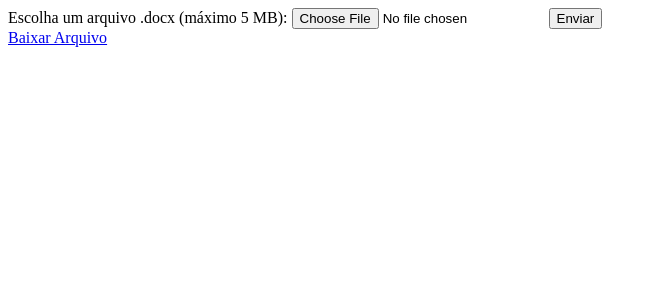
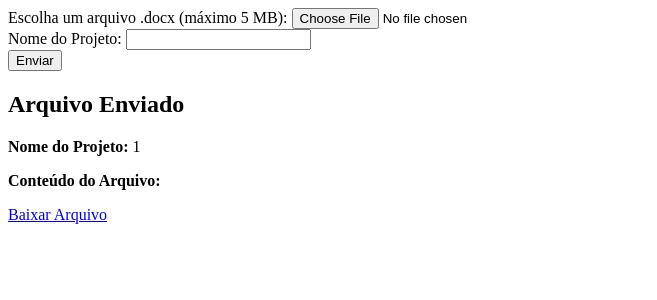
Before and after one commit to GustavoRibeiro007/iniciacaocient, a PHP site: page /autenticacao.php in a window 1280 px wide. Shown: the top 300 px of the page, without its empty margins (0-657 px from the left). Run offline with PHP 8.4, Linux system fonts and the light colour scheme; the visitor is signed in with stand-in values (Sample User, id 1).

Commit message:
upload de arquivo e criptografia feitos

```diff
--- a/iniciacaocient/php/autenticacao.php
+++ b/iniciacaocient/php/autenticacao.php
@@ -18,29 +18,27 @@ function isValidFile($file) {
     return false;
 }
 
-// Função para obter o nome do arquivo dentro do .docx
-function getFileNameFromDocx($filePath) {
+// Função para extrair o texto do arquivo .docx
+function extractTextFromDocx($filePath) {
     $zip = new ZipArchive;
+    $text = '';
     if ($zip->open($filePath) === TRUE) {
-        if (($index = $zip->locateName('docProps/core.xml')) !== false) {
+        if (($index = $zip->locateName('word/document.xml')) !== false) {
             $data = $zip->getFromIndex($index);
             $xml = simplexml_load_string($data);
-            $namespaces = $xml->getNamespaces(true);
-            $core = $xml->children($namespaces['cp']);
-            $title = (string)$core->title;
-            $zip->close();
-            return $title;
+            $text = strip_tags($xml->asXML());
         }
         $zip->close();
     }
-    return null;
+    return $text;
 }
 
 // Verifica se o formulário foi enviado
-if ($_SERVER['REQUEST_METHOD'] == 'POST' && isset($_FILES['file'])) {
+if ($_SERVER['REQUEST_METHOD'] == 'POST' && isset($_FILES['file']) && isset($_POST['projectTitle'])) {
     $file = $_FILES['file'];
+    $projectTitle = trim($_POST['projectTitle']);
 
-    if (isValidFile($file)) {
+    if (isValidFile($file) && !empty($projectTitle)) {
         $encryptedFileName = encryptFileName($file['name']) . '.docx';
         $uploadDir = '../uploads/';
         $uploadFilePath = $uploadDir . $encryptedFileName;
@@ -48,34 +46,38 @@ if ($_SERVER['REQUEST_METHOD'] == 'POST' && isset($_FILES['file'])) {
         if (move_uploaded_file($file['tmp_name'], $uploadFilePath)) {
             $_SESSION['uploadFilePath'] = $uploadFilePath;
             $_SESSION['originalFileName'] = $file['name'];
+            $_SESSION['projectTitle'] = $projectTitle;
+            $_SESSION['fileUploaded'] = true;
 
             // Inserir dados no banco de dados
             $stmt = $conn->prepare("INSERT INTO Uploads (Nome_Arquivo, Caminho_Arquivo, Tamanho, Validacao) VALUES (?, ?, ?, ?)");
-            $stmt->bind_param("ssis", $file['name'], $uploadFilePath, $file['size'], $validacao);
+            $stmt->bind_param("ssis", $encryptedFileName, $uploadFilePath, $file['size'], $validacao);
 
             // Definir valores para $validacao
             $validacao = 'pendente'; // Exemplo de valor
 
             if ($stmt->execute()) {
-                echo "Arquivo enviado e registrado com sucesso!";
+                $_SESSION['message'] = "Arquivo enviado e registrado com sucesso!";
             } else {
-                echo "Erro ao registrar o arquivo no banco de dados.";
+                $_SESSION['message'] = "Erro ao registrar o arquivo no banco de dados.";
             }
 
             $stmt->close();
+            header("Location: " . $_SERVER['PHP_SELF']);
+            exit;
         } else {
-            echo "Erro ao enviar o arquivo.";
+            $_SESSION['message'] = "Erro ao enviar o arquivo.";
         }
     } else {
-        echo "Arquivo inválido. Certifique-se de que é um arquivo .docx e tem no máximo 5 MB.";
+        $_SESSION['message'] = "Arquivo inválido ou nome do projeto não fornecido. Certifique-se de que é um arquivo .docx, tem no máximo 5 MB e que o nome do projeto foi fornecido.";
     }
 }
 
 // Função para baixar o arquivo com o nome alterado
 if (isset($_GET['download']) && isset($_SESSION['uploadFilePath'])) {
     $filePath = $_SESSION['uploadFilePath'];
-    $originalFileName = $_SESSION['originalFileName'];
-    $newFileName = getFileNameFromDocx($filePath) . '.docx';
+    $projectTitle = $_SESSION['projectTitle'];
+    $newFileName = $projectTitle . '.docx';
 
     if (file_exists($filePath)) {
         header('Content-Description: File Transfer');
@@ -88,7 +90,7 @@ if (isset($_GET['download']) && isset($_SESSION['uploadFilePath'])) {
         readfile($filePath);
         exit;
     } else {
-        echo "Arquivo não encontrado.";
+        $_SESSION['message'] = "Arquivo não encontrado.";
     }
 }
 ?>
@@ -100,14 +102,27 @@ if (isset($_GET['download']) && isset($_SESSION['uploadFilePath'])) {
     <title>Upload de Arquivo</title>
 </head>
 <body>
+    <?php if (isset($_SESSION['message'])): ?>
+        <p><?php echo $_SESSION['message']; unset($_SESSION['message']); ?></p>
+    <?php endif; ?>
+
     <form action="" method="post" enctype="multipart/form-data">
         <label for="file">Escolha um arquivo .docx (máximo 5 MB):</label>
         <input type="file" name="file" id="file" required>
+        <br>
+        <label for="projectTitle">Nome do Projeto:</label>
+        <input type="text" name="projectTitle" id="projectTitle" required>
+        <br>
         <button type="submit">Enviar</button>
     </form>
 
-    <?php if (isset($_SESSION['uploadFilePath'])): ?>
+    <?php if (isset($_SESSION['fileUploaded']) && $_SESSION['fileUploaded']): ?>
+        <h2>Arquivo Enviado</h2>
+        <p><strong>Nome do Projeto:</strong> <?php echo $_SESSION['projectTitle']; ?></p>
+        <p><strong>Conteúdo do Arquivo:</strong></p>
+        <pre><?php echo extractTextFromDocx($_SESSION['uploadFilePath']); ?></pre>
         <a href="?download=true">Baixar Arquivo</a>
+        <?php unset($_SESSION['fileUploaded']); ?>
     <?php endif; ?>
 </body>
 </html>
```
